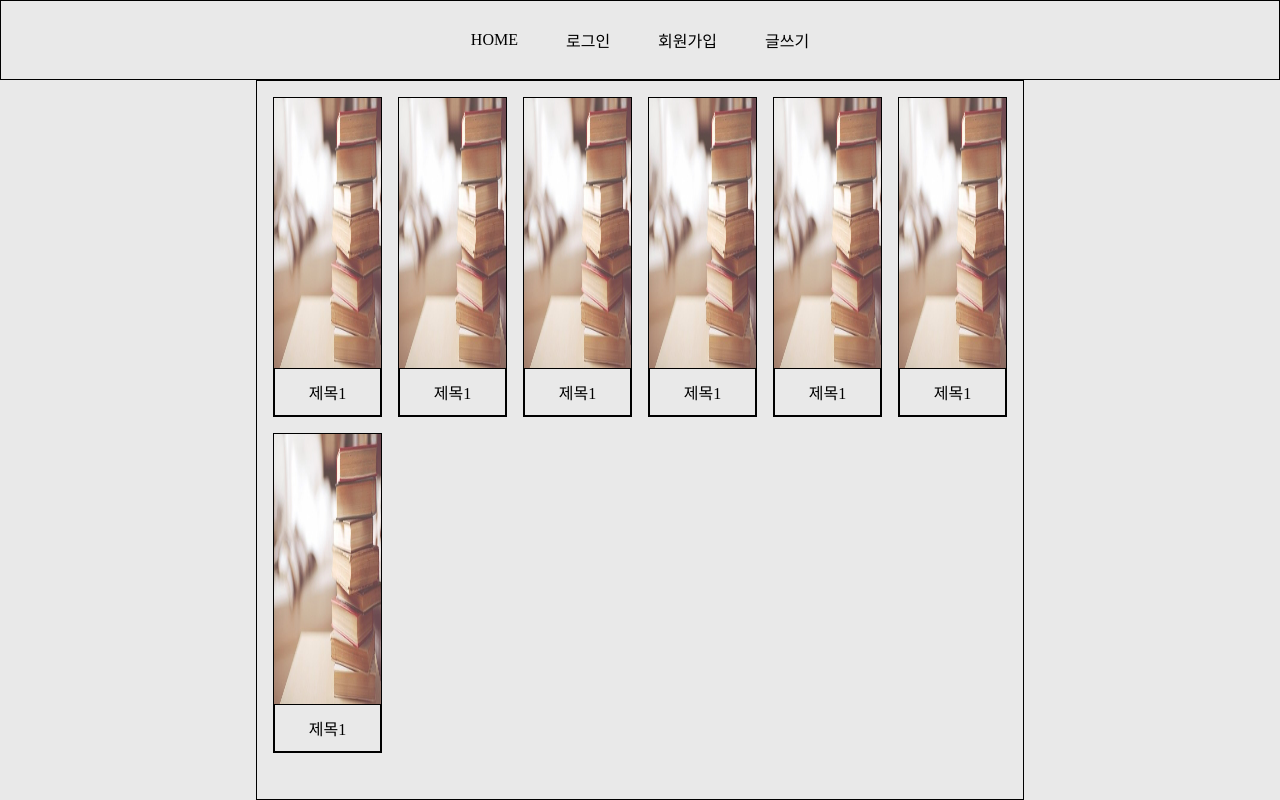
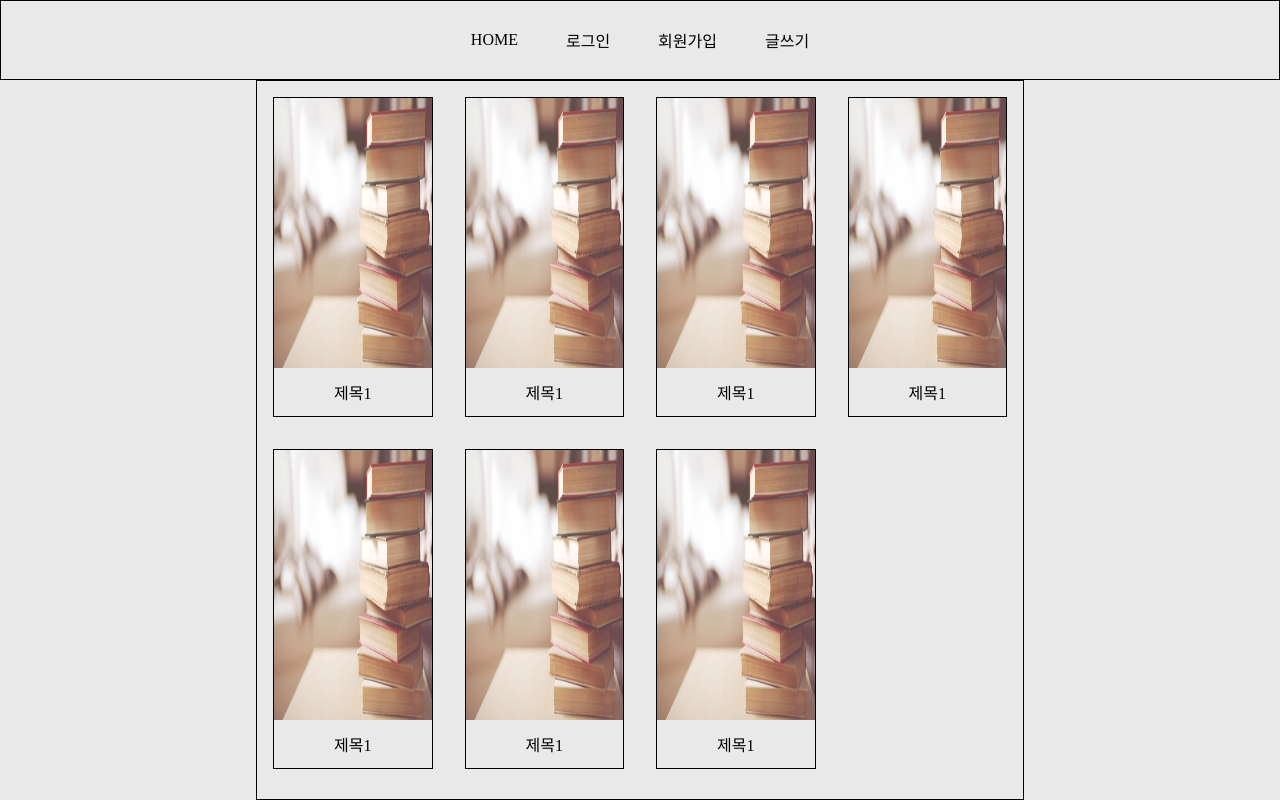
Before and after one commit to Winter100/jwt_test, a Next.js app: page / in a window 1280 px wide. Built offline with nearby package versions, Linux system fonts and the light colour scheme.

Commit message:
전체적인 css 변경

```diff
--- a/src/app/_components/auth/signin/login.module.css
+++ b/src/app/_components/auth/signin/login.module.css
@@ -1,7 +1,16 @@
 .container {
   display: flex;
+  flex-direction: column;
   align-items: center;
   justify-content: center;
-  border: 1px solid black;
   height: 500px;
+  gap: 3rem;
 }
+
+.container > div {
+  height: 2rem;
+}
+
+.container > div > input {
+  height: inherit;
+}
--- a/src/app/_components/auth/signup/signup.module.css
+++ b/src/app/_components/auth/signup/signup.module.css
@@ -1,6 +1,15 @@
 .container {
   display: flex;
+  flex-direction: column;
   justify-content: center;
   align-items: center;
   height: 500px;
+  gap: 2rem;
 }
+
+.container > div {
+  height: 2rem;
+}
+.container > div > input {
+  height: inherit;
+}
--- a/src/app/_components/detail/detail.module.css
+++ b/src/app/_components/detail/detail.module.css
@@ -1,4 +1,39 @@
 .container {
+  display: flex;
+  justify-content: center;
+  align-items: center;
+  flex-direction: column;
+  height: 800px;
+  gap: 1rem;
+}
+
+.title {
+  height: 2rem;
+  width: 30rem;
+  display: flex;
+  justify-content: center;
+  align-items: center;
+}
+
+.content {
   border: 1px solid black;
-  height: 500px;
+  border-radius: 2rem;
+  height: 60%;
+  width: 70%;
+  display: flex;
+  justify-content: center;
+  align-items: center;
 }
+
+.btn > button {
+  width: 3rem;
+  height: 1.5rem;
+  border-radius: 1rem;
+  background-color: antiquewhite;
+  border: none;
+}
+
+.btn > button:hover {
+  cursor: pointer;
+  background-color: rgb(255, 221, 175);
+}
--- a/src/app/_components/item/item.module.css
+++ b/src/app/_components/item/item.module.css
@@ -6,6 +6,7 @@
 
 .container:hover {
   cursor: pointer;
+  opacity: 0.7;
 }
 
 .image {
@@ -18,6 +19,5 @@
   display: flex;
   justify-content: center;
   align-items: center;
-  border: 1px solid black;
   height: 15%;
 }
--- a/src/app/_components/item/itemList.module.css
+++ b/src/app/_components/item/itemList.module.css
@@ -1,5 +1,5 @@
 .container {
   display: grid;
-  grid-template-columns: repeat(6, 1fr);
-  gap: 1rem;
+  grid-template-columns: repeat(4, 1fr);
+  gap: 2rem;
 }
--- a/src/app/page.tsx
+++ b/src/app/page.tsx
@@ -1,9 +1,13 @@
 import ItemList from "./_components/item/itemList";
 
-export default function Home() {
+export default async function Home() {
   return (
     <div>
       <ItemList />
     </div>
   );
 }
+
+async function getDetailData() {
+  const response = await fetch("http://43.201.188.14/orders");
+}
```
Also changed, not shown: src/app/_components/detail/detail.tsx (+7 -4 lines), src/app/detail/[id]/page.tsx (+1 -7 lines).
